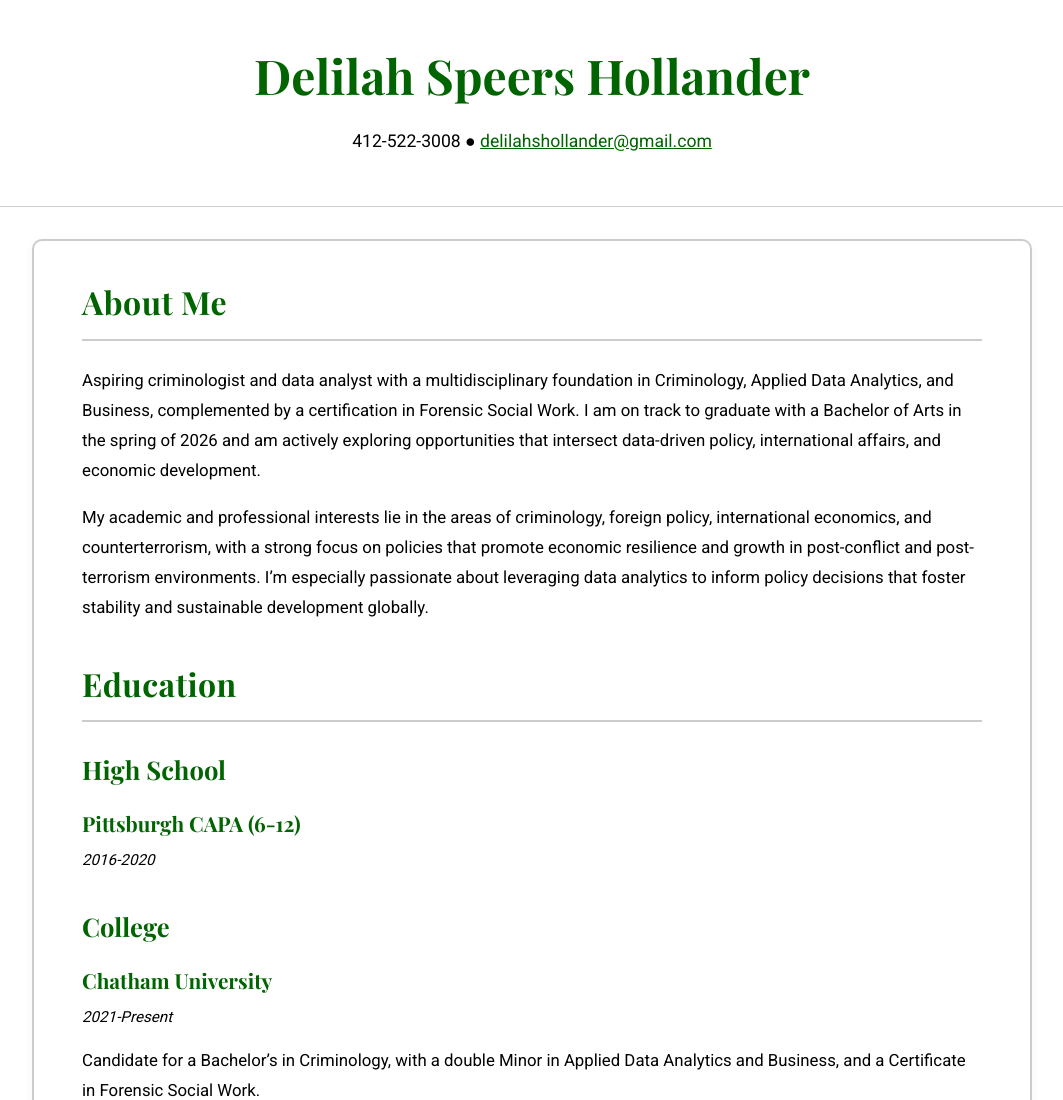
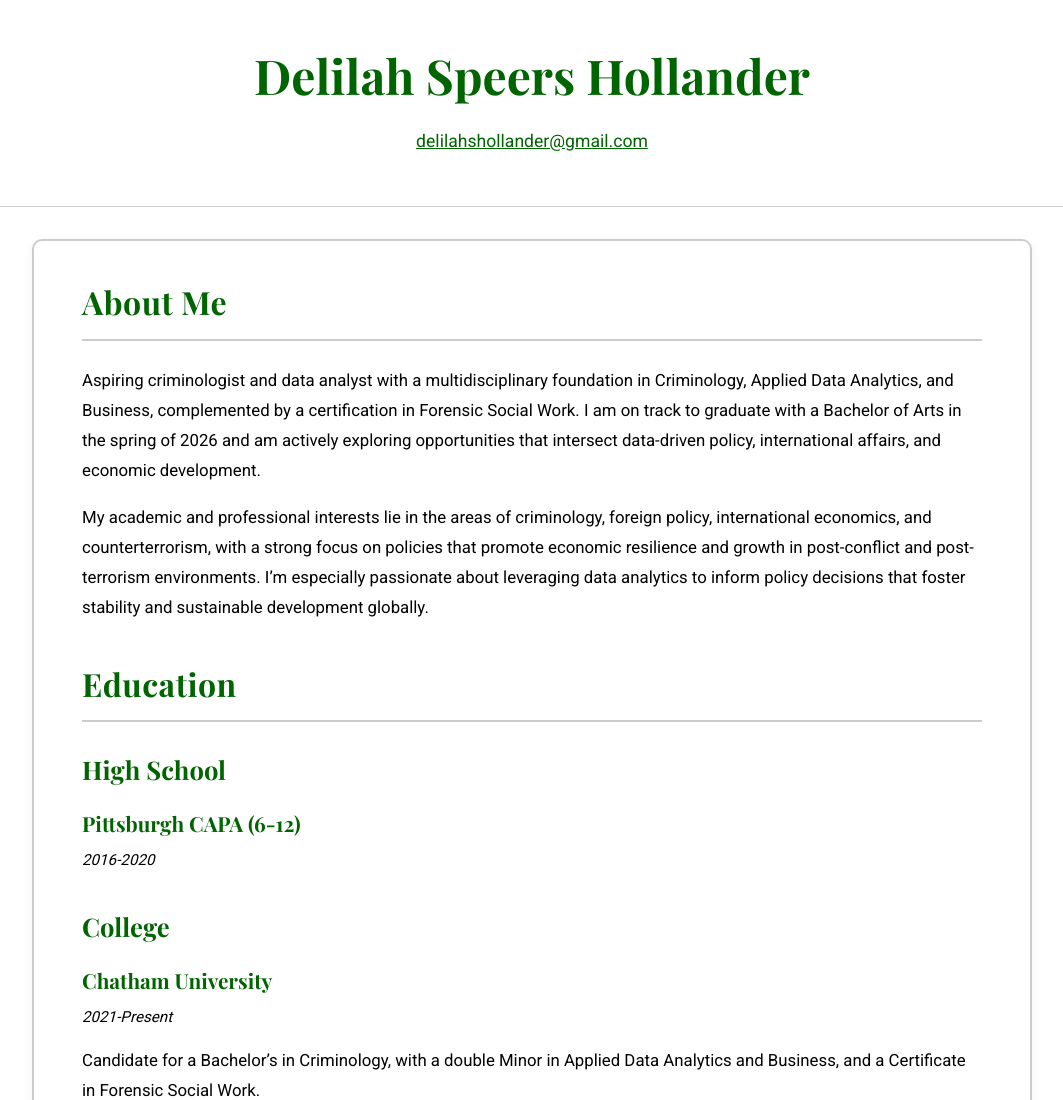
Before and after one commit to dhollander24/resume.information, a plain HTML site: page index.html in a window 1280 px wide. Shown: the top 1100 px of the page, without its empty margins (108-1171 px from the left). Drawn offline with nearby package versions, Linux system fonts and the light colour scheme.

Commit message:
Update index.html

```diff
--- a/index.html
+++ b/index.html
@@ -178,7 +178,7 @@
 <body>
   <header>
     <h1>Delilah Speers Hollander</h1>
-    <p>412-522-3008 ● <a href="mailto:delilahshollander@gmail.com">delilahshollander@gmail.com</a></p>
+    <p><a href="mailto:delilahshollander@gmail.com">delilahshollander@gmail.com</a></p>
   </header>
 
   <div class="container">
```
